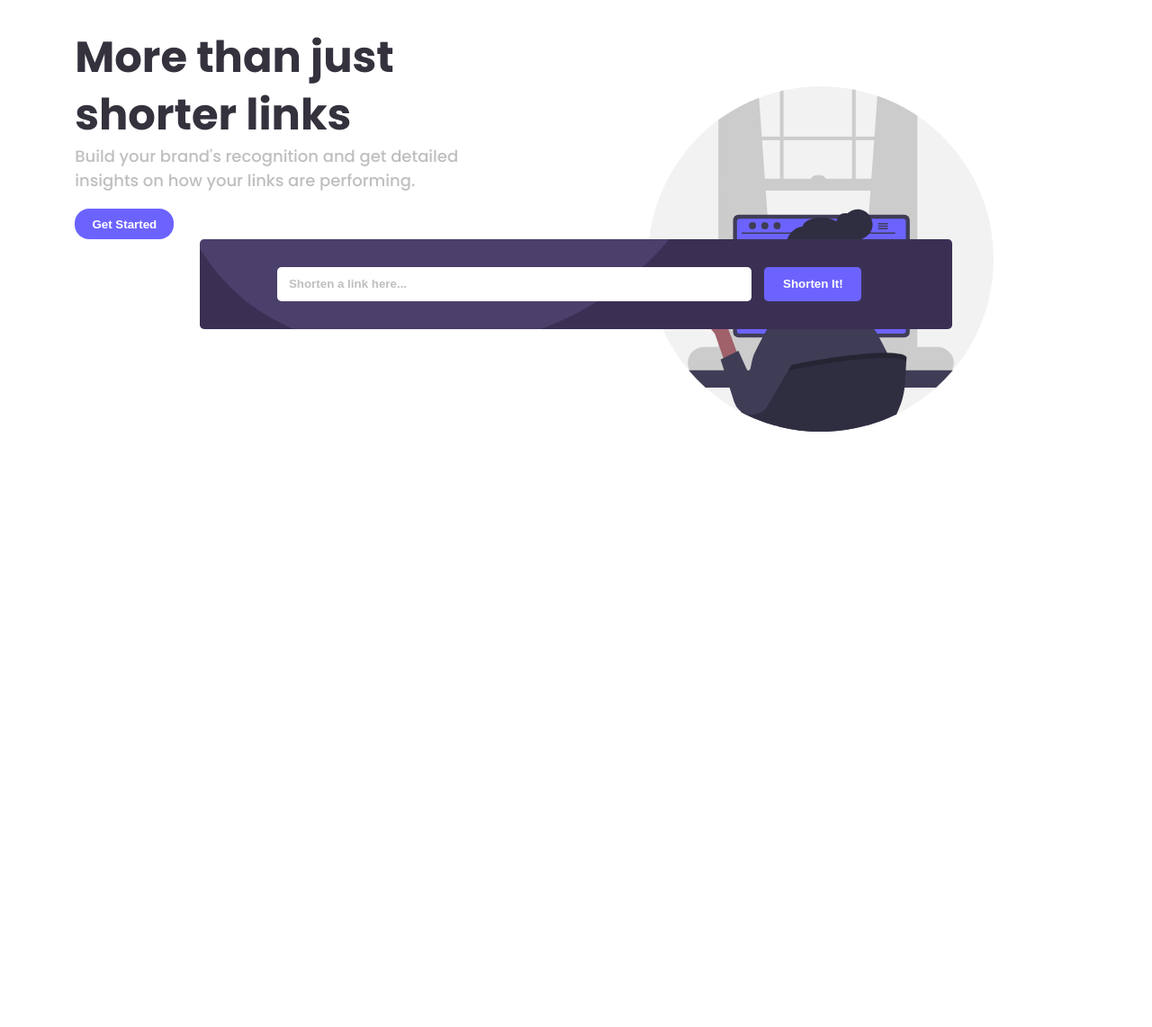
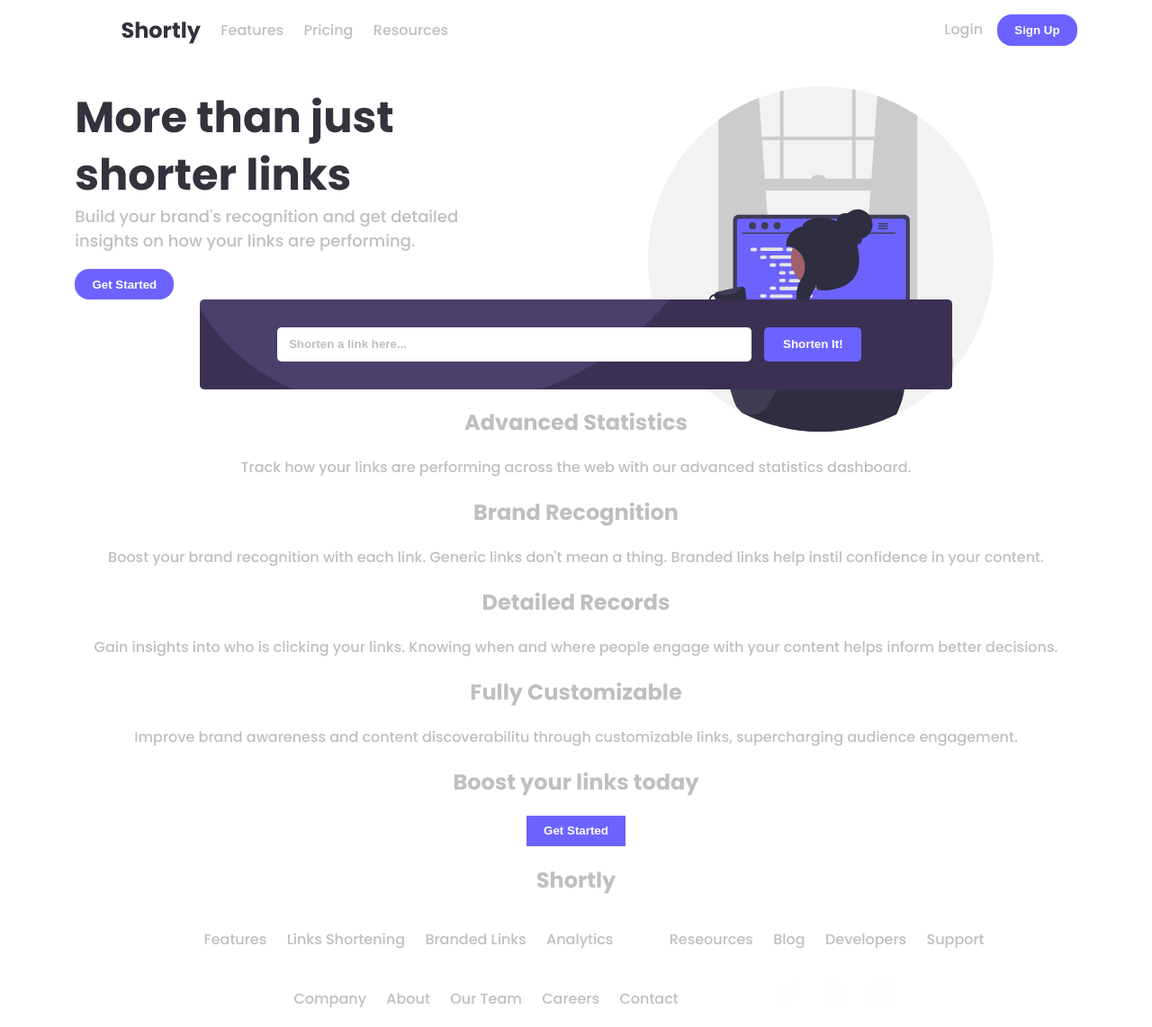
Before and after one commit to romeiro-bru/url-shortening, a React (Create React App) app: page / in a window 1280 px wide. Shown: the whole page at 90% size. Before the commit the page ends 800 px from the top, so only its background shows below. Built offline with nearby package versions, Linux system fonts and the light colour scheme.

Commit message:
Add icons to footer

```diff
--- a/src/App.js
+++ b/src/App.js
@@ -1,19 +1,98 @@
 import './App.css';
+import facebook from "./assets/images/facebook.svg";
+import twitter from "./assets/images/twitter.png";
+import instagram from "./assets/images/instagram.png";
+import pinterest from "./assets/images/pinterest.png";
+
 
 function App() {
   return (
     <div className="App">
       <main>
+        <header>
+          <ul>
+            <li><h2>Shortly</h2></li>
+            <li>Features</li>
+            <li>Pricing</li>
+            <li>Resources</li>
+          </ul>
+
+          <div className="login">
+            <span>Login</span>
+            <button>Sign Up</button>
+          </div>
+        </header>
+
         <div className="banner">
           <h1>More than just shorter links</h1>
           <p>Build your brand's recognition and get detailed insights on how your links are performing.</p>
-          <button>Get Started</button>
+          <button className="get-started">Get Started</button>
         </div>
 
         <section className="input-box">
           <input type="text" placeholder="Shorten a link here..." />
           <button>Shorten It!</button>
         </section>
+
+        <section className="background">
+          <h1>Advanced Statistics</h1>
+          <p>Track how your links are performing across the web with our advanced statistics dashboard.</p>
+          <section className="description-box">
+            <div>
+              <h2>Brand Recognition</h2>
+              <p>Boost your brand recognition with each link.
+              Generic links don't mean a thing. Branded links help instil
+              confidence in your content.
+            </p>
+            </div>
+            <div>
+              <h2>Detailed Records</h2>
+              <p>Gain insights into who is clicking your links.
+              Knowing when and where people engage with your content helps inform better decisions.
+            </p>
+            </div>
+            <div>
+              <h2>Fully Customizable</h2>
+              <p>Improve brand awareness and content discoverabilitu through customizable links,
+              supercharging audience engagement.
+            </p>
+            </div>
+          </section>
+        </section>
+
+        <section className="purple-bg">
+          <h1>Boost your links today</h1>
+          <button className="get-started">Get Started</button>
+        </section>
+
+        <footer>
+          <h2 className="bold">Shortly</h2>
+          <ul>
+            <li className="bold">Features</li>
+            <li>Links Shortening</li>
+            <li>Branded Links</li>
+            <li>Analytics</li>
+          </ul>
+          <ul>
+            <li className="bold">Reseources</li>
+            <li>Blog</li>
+            <li>Developers</li>
+            <li>Support</li>
+          </ul>
+          <ul>
+            <li className="bold">Company</li>
+            <li>About</li>
+            <li>Our Team</li>
+            <li>Careers</li>
+            <li>Contact</li>
+          </ul>
+          <ul className="icons">
+            <li><img style={{ width: "1.5rem" }} src={facebook} alt="facebook" /></li>
+            <li><img style={{ width: "1.8rem" }} src={twitter} alt="twitter" /></li>
+            <li><img style={{ width: "1.8rem" }} src={pinterest} alt="pinterest" /></li>
+            <li><img style={{ width: "1.8rem" }} src={instagram} alt="instagram" /></li>
+          </ul>
+        </footer>
       </main>
     </div>
   );
```
